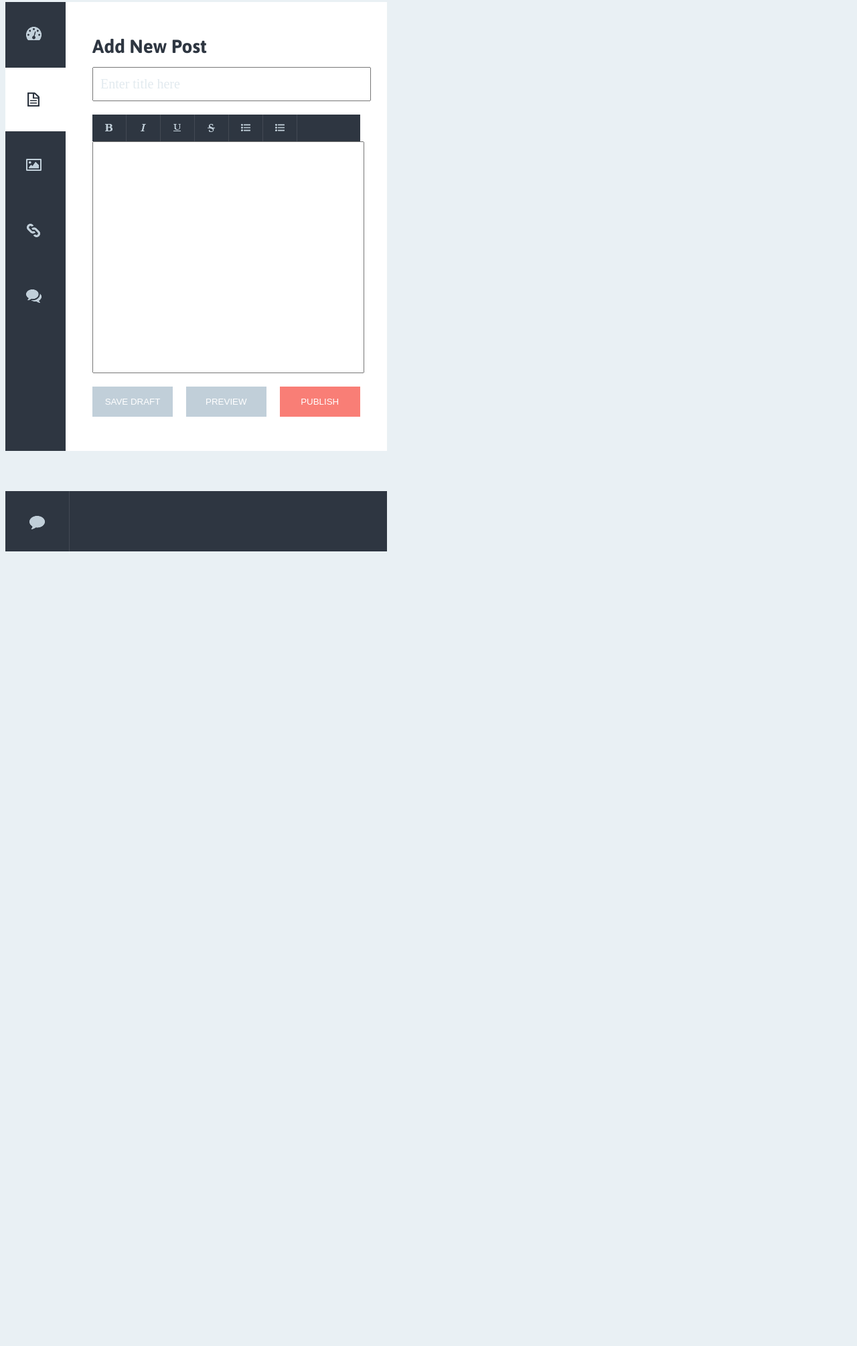
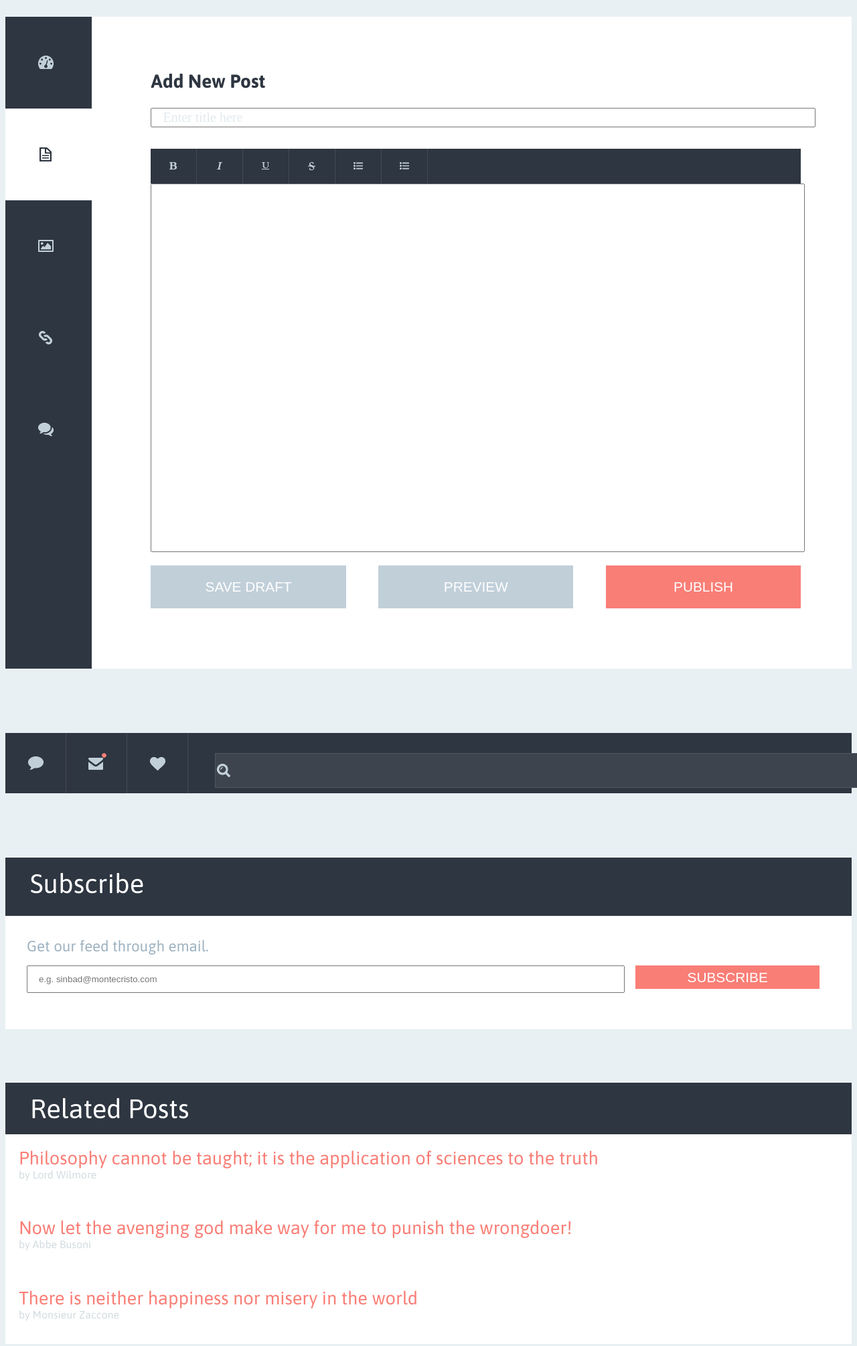
Before and after one commit to TalhaKhatri/photoshop_html, a website with bundled scripts: page app/index.html in a window 1280 px wide. Shown: the part 55-2064 px from the top of the page at 67% size. Before the commit the page ends 886 px from the top, so only its background shows below. Built offline with nearby package versions, Linux system fonts and the light colour scheme; files whose address does not match are found by name.

Commit message:
Completed the basic look of the frontend

```diff
--- a/app/index.html
+++ b/app/index.html
@@ -10,8 +10,8 @@
   </head>
   <body>
 
-    <div class="container">
-      <div id="column-1">
+    <div class="container-fluid">
+      <div class="col-md-6 col-sm-12">
           <div id="new-post">
             <div id="sidebar">
               <img src="./images/dash.png" id="dash">
@@ -30,18 +30,84 @@
                 <img src="./images/strike.png" id="strike">
                 <img src="./images/left.png" id="left">
                 <img src="./images/left.png" id="right">
+                <div id="empty"></div>
               </div>
               <textarea id="post" ></textarea>
               <div id="buttons">
-                <button id="save">SAVE DRAFT</button>
-                <button id="preview">PREVIEW</button>
-                <button id="publish">PUBLISH</button>
+                <button class="button" id="save">save draft</button>
+                <button class="button" id="preview">preview</button>
+                <button class="button" id="publish">publish</button>
               </div>
             </div>
           </div>
+
           <div id="nav-search">
-            <img src="./images/message2.png" id="message">
+            <img src="./images/message2.png" id="nav-message">
+            <img src="./images/notification.png" id="notification">
+            <img src="./images/heart.png" id="heart">
+            <div id="input"><input type="text"></div>
           </div>
+
+          <div id="subscribe-box">
+            <div class="title">Subscribe</div>
+            <div class="subtext">
+              Get our feed through email.
+            </div>
+            <div id="form">
+              <input type="text" placeholder="e.g. sinbad@montecristo.com">
+              <button class="button">Subscribe</button>
+            </div>
+          </div>
+      </div>
+      <div class="col-md-4  col-sm-12">
+        <div id="related-box">
+          <div class="title">Related Posts</div>
+          <div class="post">
+            <div class="post-title">
+              Philosophy cannot be taught; it is the application of sciences to the truth
+            </div>
+            <div class="post-author">
+              by Lord Wilmore
+            </div>
+          </div>
+          <div class="post">
+            <div class="post-title">
+              Now let the avenging god make way for me to punish the wrongdoer!
+            </div>
+            <div class="post-author">
+              by Abbe Busoni
+            </div>
+          </div>
+          <div class="post">
+            <div class="post-title">
+              There is neither happiness nor misery in the world
+            </div>
+            <div class="post-author">
+              by Monsieur Zaccone
+            </div>
+          </div>
+        </div>
+
+        <div id="tags-box">
+          <div class="title">Tags</div>
+          <div id="tags-content">
+            <input type="text">
+            <button class="button">add</button>
+          </div>
+          <div class="subtext">Seperate tags with commas</div>
+        </div>
+
+        <div id="map-box">
+          <div id="map">
+            <img src="./images/map.png" >
+            <button id="plus">+</button>
+            <button id="minus">-</button>
+          </div>
+          <div id="map-content">
+            <input type="text">
+            <button class="button">add</button>
+          </div>
+        </div>
       </div>
     </div>
 
--- a/app/styles/main.css
+++ b/app/styles/main.css
@@ -1,48 +1,46 @@
 body {
   background: #e9f0f4;
   font-family: 'Asap', sans-serif;
+}
+#new-post {
+  margin-top: 5rem;
+  background: #fff;
   display: flex;
   flex-direction: row;
 }
-
-#col-1{
+#new-post #sidebar {
+  display: flex;
+  flex-direction: column;
+  background: #2e3641;
+}
+#new-post #sidebar img {
+  padding-top: 3.5rem;
+  padding-left: 3rem;
+  padding-bottom: 3.5rem;
+  padding-right: 3.5rem;
+}
+#new-post #sidebar #message {
+  margin-bottom: 18rem;
+}
+#new-post #sidebar #doc{
+  background: #fff;
+}
+#new-post #main {
+  padding-left: 7%;
+  padding-right: 6%;
+  padding-top: 5rem;
+  width: 100%;
   display: flex;
   flex-direction: column;
 }
-#new-post {
-  width: 570px;
-  height: 670px;
-  margin-top: 50px;
-  background: #fff;
+@media (max-width:1200px) and (min-width:990px) {
+  #new-post #main {
+    padding-left: 3%;
+  }
+  #new-post #main #content {
+    padding-right: 0;
+  }
 }
-#new-post #sidebar {
-  width: 90px;
-  height: 670px;
-  position: absolute;
-  z-index: 2;
-  background: #2e3641;
-}
-
-#new-post #sidebar img{
-  padding-top: 35px;
-  padding-left: 30px;
-  padding-bottom: 35px;
-  padding-right: 35px;
-}
-
-#new-post #sidebar #doc{
-  background: #fff;
-
-}
-
-#new-post #main {
-  position: absolute;
-  margin-left: 130px;
-  padding-top: 50px;
-  display: flex;
-  flex-direction: column;
-}
-
 #new-post #main h2 {
   padding: 0;
   margin: 0;
@@ -50,16 +48,13 @@ body {
   color: #2e3641;
   font-size: 28px;
 }
-
 #new-post #main input {
-  width: 400px;
-  height: 45px;
-  padding-left: 10px;
+  width: 100%;
   font-size: 20px;
   font-family: serif;
-  margin-top: 15px;
+  padding-left: 1rem;
+  margin-top: 1.5rem;
 }
-
 #new-post #main input:focus {
   outline: none;
 }
@@ -77,26 +72,27 @@ body {
 }
 
 #new-post #main #content {
-  width: 400px;
-  margin-top: 20px;
+  margin-top: 2rem;
   display: flex;
   flex-direction: row;
   background: #2e3641;
+  padding-right: 6.5%;
 }
 
-#new-post #main #content img{
+
+#new-post #main #content img {
   width: auto;
-  height: auto;
-  padding-top: 10px;
-  padding-bottom: 10px;
-  padding-left: 15px;
-  padding-right: 15px;
+  padding-top: 1rem;
+  padding-bottom: 1rem;
+  padding-left: 1.5rem;
+  padding-right: 1.5rem;
   border-right: 1px solid rgba(255,255,255,0.1);
 }
 
+
 #new-post #main #post {
-  width: 400px;
-  height: 340px;
+  height: 34rem;
+  width: 100%;
   resize: none;
 }
 
@@ -104,39 +100,229 @@ body {
   outline: none;
 }
 
-#new-post #main #buttons button {
-  width: 120px;
-  height: 45px;
+#new-post #main #buttons {
+  display: flex;
+  flex-direction: row;
+}
+.button {
+  height: 4rem;
+  width: 100%;
+  padding-left: 1.5rem;
+  padding-right: 1.5rem;
   color: white;
+  font-size: 1.3rem;
   margin-top: 20px;
+  border: none;
+  text-transform: uppercase;
+  background: #c1cfd9;
 }
 
 #new-post #main #buttons #save {
-  background: #c1cfd9;
-  border: none;
-  margin-right: 16px;
+  margin-right: 5%;
 }
 
 #new-post #main #buttons #preview {
-  background: #c1cfd9;
-  border: none;
-  margin-right: 16px;
+  margin-right: 5%;
 }
 
 #new-post #main #buttons #publish {
   background: #f97e76;
-  border: none;
 }
 
 #nav-search {
-  margin-top: 60px;
-  height: 90px;
-  width: 570px;
+  margin-top: 6rem;
+  margin-bottom: 6rem;
   background: #2e3641;
+  display: flex;
   flex-direction: row;
 }
 
 #nav-search img {
-  padding: 35px;
+  padding: 30px;
+  width: auto;
+  height: auto;
   border-right: 1px solid rgba(255,255,255,0.1);
 }
+
+#nav-search #nav-message, #nav-search #heart {
+  padding: 32.5px;
+}
+
+#nav-search #input {
+  padding-top: 30px;
+  width: 100%;
+  padding-right: 2.5rem;
+  padding-left: 2.5rem;
+}
+
+#nav-search input {
+  background: url(../images/magnifying.png) no-repeat left;
+  background-color: #3d444e;
+  width: 100%;
+  height: 3rem;
+  padding-left: 3rem;
+  color: whitesmoke;
+  border: 1px solid rgba(255,255,255,0.1);
+}
+
+#nav-search input:focus {
+  outline: none;
+}
+
+#subscribe-box {
+  width: 100%;
+  height: 16rem;
+  margin-top: 6rem;
+  margin-bottom: 2rem;
+  flex-direction: column;
+  background: white;
+}
+
+.title {
+  height: 55px;
+  background: #2e3641;
+  color: white;
+  font-size: 2.5rem;
+  padding-top: 1rem;
+  padding-left: 2.3rem;
+  padding-bottom: 1rem;
+}
+
+.subtext {
+  color: #9eb2c0;
+  font-size: 1.4rem;
+  padding-left: 2rem;
+  padding-top: 2rem;
+}
+
+#subscribe-box #form {
+  display: flex;
+  flex-direction: row;
+  padding-top: 1rem;
+  padding-right: 2rem;
+  padding-left: 2rem;
+}
+
+#subscribe-box #form input {
+  padding: none;
+  padding-left: 1rem;
+  width: 100%;
+  height: 35px;
+}
+
+#subscribe-box #form button {
+  width: 30%;
+  height: 35px;
+  margin-top: 0;
+  margin-left: 1rem;
+  margin-right: 1rem;
+  background: #f97e76;
+  border: none;
+  color: white;
+}
+
+#related-box {
+  width: 100%;
+  height: 390px;
+  background: white;
+  display: flex;
+  flex-direction: column;
+  margin-right: 5rem;
+  margin-top: 5rem;
+}
+
+#related-box .post {
+  height: 100%;
+  padding-left: 20px;
+  padding-top: 20px;
+}
+
+#related-box .post .post-title {
+  color: #f97e76;
+  font-size: 1.7rem;
+  padding-right: 50px;
+}
+
+#related-box .post .post-author {
+  color: #d3dce0;
+}
+
+#tags-box {
+  height: 16.5rem;
+  background-color: white;
+  display: flex;
+  flex-direction: column;
+  margin-top: 3rem;
+  margin-bottom: 3rem;
+}
+
+#tags-box #tags-content {
+  display: flex;
+  flex-direction: row;
+  padding: 2rem;
+  padding-bottom: 0rem;
+}
+
+#tags-box input {
+  width: 100%;
+  height: 4rem;
+  margin-right: 1rem;
+}
+
+#tags-box button {
+  width: 25%;
+  margin-top: 0;
+  background-color: #f97e76;
+}
+
+#tags-box .subtext {
+  margin: 0;
+  font-size: 1.2rem;
+  padding-top: 0;
+}
+#map-box {
+  margin-bottom: 2rem;
+  background-color: white;
+  position: relative;
+}
+#map-box img {
+  width: 100%;
+}
+#map-box #map button {
+  background-color: #f97e76;
+  border: none;
+  color: white;
+  font-size: 2.5rem;
+  width: 1.6em;
+  height: 3.8rem;
+  position: absolute;
+  z-index: 2;
+}
+#map-box #map #plus {
+  top: 1.5rem;
+  left: 1.5rem;
+}
+#map-box #map #minus {
+  top: 6rem;
+  left: 1.5rem;
+}
+#map-box #map-content {
+  display: flex;
+  flex-direction: row;
+  padding: 2rem;
+}
+
+#map-box #map-content input {
+  height: 4rem;
+  width: 100%;
+  margin-right: 1rem;
+  background: url(../images/magnifying.png) no-repeat left;
+  padding-left: 24px;
+  border: 1px solid rgba(0,0,0,0.2);
+}
+
+#map-box #map-content button {
+  width: 40%;
+  margin-top: 0;
+  background-color: #f97e76;
+}
--- a/package.json
+++ b/package.json
@@ -29,6 +29,7 @@
     "raw-loader": "^0.5.1",
     "run-sequence": "^1.2.2",
     "style-loader": "^0.18.2",
+    "url-loader": "^0.5.9",
     "wiredep": "^4.0.0"
   },
   "eslintConfig": {
```
Also changed, not shown: app/images/heart.png (added), app/images/magnifying.png (added), app/images/map.png (added), app/images/notification.png (added), 1 other file.
